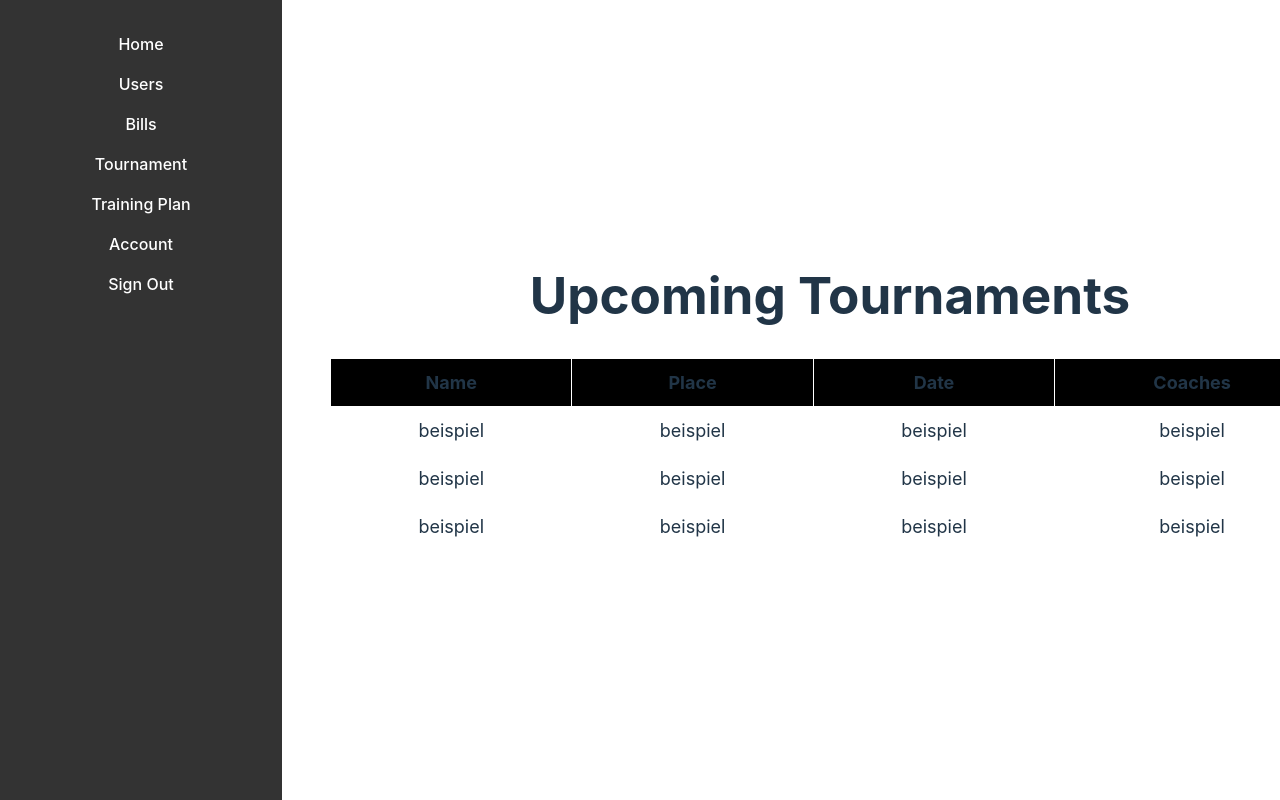
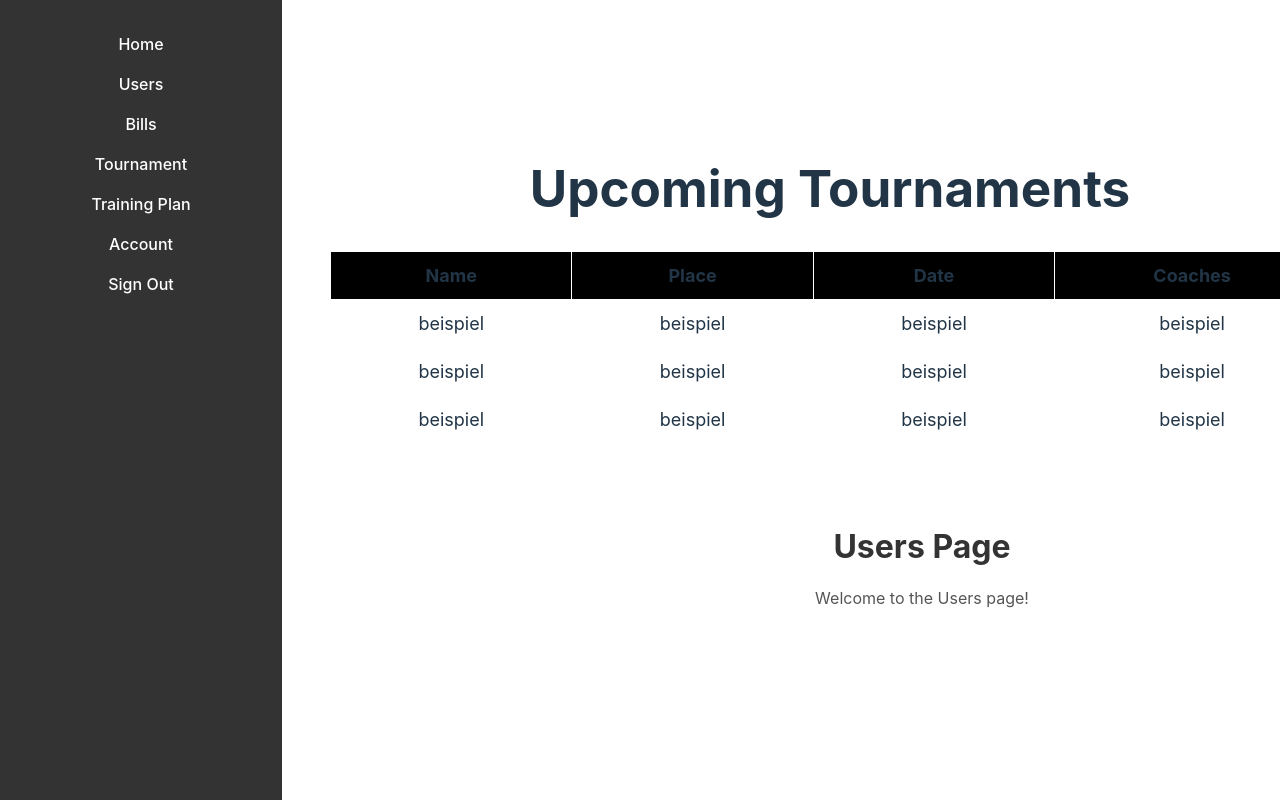
Before and after one commit to Micha361/vue-project, a Vue app: page /users in a window 1280 px wide. Shown: the top 800 px of the page. Built offline with nearby package versions, Linux system fonts and the light colour scheme.

Commit message:
navbar und navbar routen

```diff
--- a/src/App.vue
+++ b/src/App.vue
@@ -2,6 +2,7 @@
 import HelloWorld from './components/HelloWorld.vue';
 import navbar from './components/navbar.vue';
 import TournamentsSoon from './components/TournamentsSoon.vue';
+
 
 </script>
 
@@ -12,7 +13,9 @@ import TournamentsSoon from './components/TournamentsSoon.vue';
       <header class="header">
         <TournamentsSoon />
       </header>
-
+      <div class="content">
+        <router-view></router-view>
+      </div>
     </main>
   </div>
 </template>
--- a/src/components/navbar.vue
+++ b/src/components/navbar.vue
@@ -1,12 +1,9 @@
-<script setup>
-  </script>
-
 <template>
   <aside class="sidebar">
     <nav>
       <ul>
-          <li><a href="#">Home</a></li>
-          <li><a href="#">Users</a></li>
+        <li><router-link to="/">Home</router-link></li>
+        <li><router-link to="/users">Users</router-link></li>
         <li><a href="#">Bills</a></li>
         <li><a href="#">Tournament</a></li>
         <li><a href="#">Training Plan</a></li>
@@ -16,8 +13,6 @@
     </nav>
   </aside>
 </template>
-
-
 
 <style scoped>
 .sidebar {
@@ -43,14 +38,16 @@
   margin: 1rem 0;
 }
 
-.sidebar nav ul li a {
+.sidebar nav ul li a,
+.sidebar nav ul li router-link {
   text-decoration: none;
   color: white;
   font-size: 1rem;
   transition: color 0.3s;
 }
 
-  .sidebar nav ul li a:hover {
+.sidebar nav ul li a:hover,
+.sidebar nav ul li router-link:hover {
   color: #00bcd4;
 }
 </style>
--- /dev/null
+++ b/src/router/index.js
@@ -0,0 +1,22 @@
+import { createRouter, createWebHistory } from 'vue-router';
+import HelloWorld from '../components/HelloWorld.vue';
+import Users from '../views/users.vue';
+const routes = [
+  {
+    path: '/',
+    name: 'Home',
+    component: HelloWorld,
+  },
+  {
+    path: '/users',
+    name: 'Users',
+    component: Users,
+  },
+];
+
+const router = createRouter({
+  history: createWebHistory(import.meta.env.BASE_URL),
+  routes,
+});
+
+export default router;
--- /dev/null
+++ b/src/views/users.vue
@@ -0,0 +1,27 @@
+<script setup>
+ </script>
+
+<template>
+    <div class="users-page">
+      <h1>Users Page</h1>
+      <p>Welcome to the Users page!</p>
+    </div>
+  </template>
+
+
+
+  <style scoped>
+  .users-page {
+    padding: 2rem;
+    text-align: center;
+  }
+
+  .users-page h1 {
+    color: #333;
+    font-size: 2rem;
+  }
+
+  .users-page p {
+    color: #555;
+  }
+  </style>
```
Also changed, not shown: src/main.js (+7 -4 lines). Lines whose indentation alone changed are shown as unchanged.
